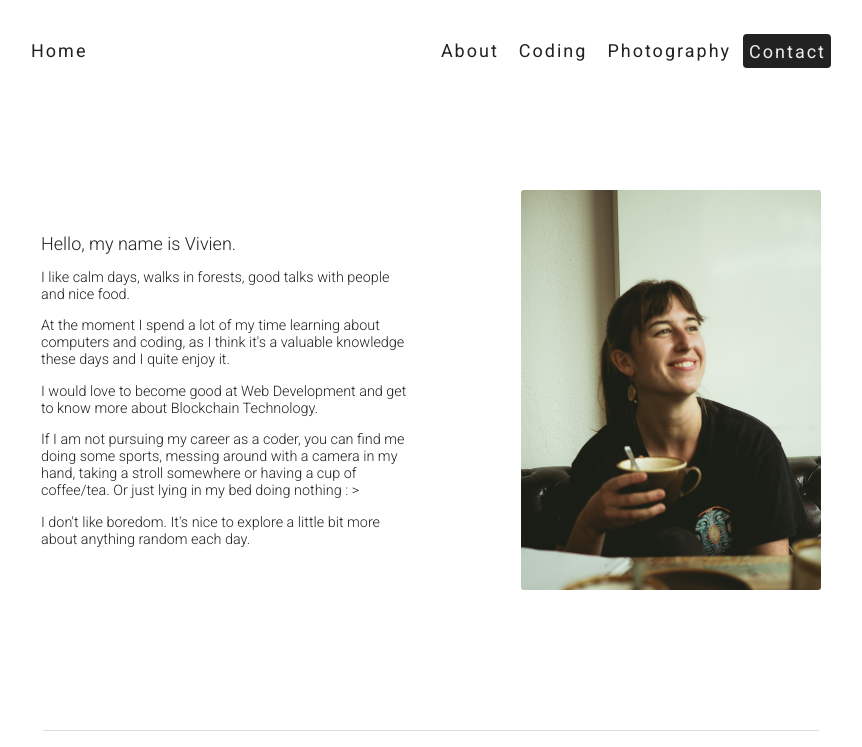
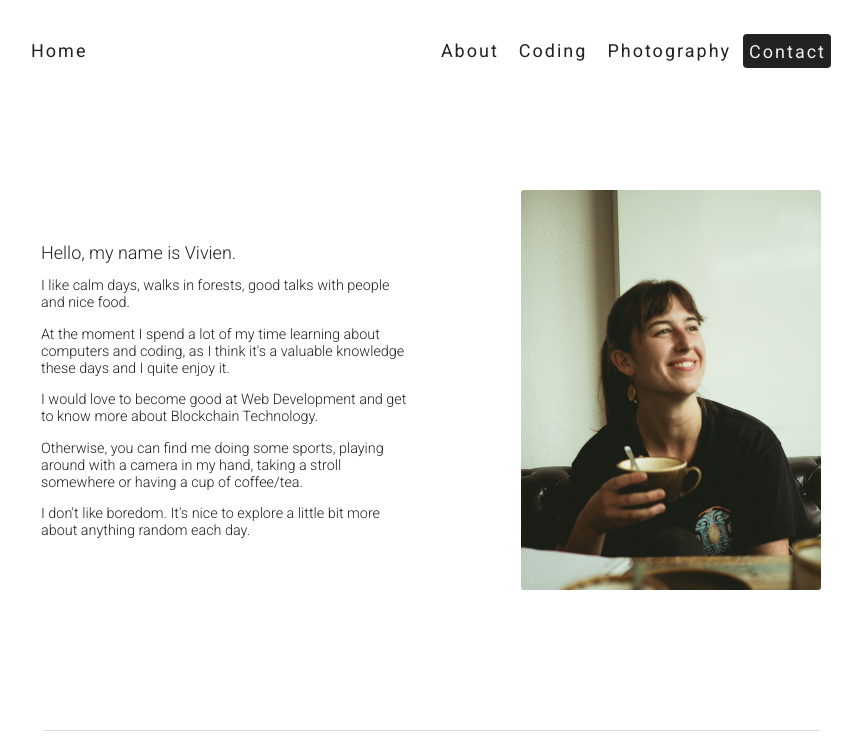
Before and after one commit to vivilenard/vivilenard.github.io, a plain HTML site: page docs/about.html in a window 1280 px wide. Shown: the top 747 px of the page, without its empty margins (209-1071 px from the left). Drawn offline with Linux system fonts and the light colour scheme; a web font is replaced by a local one.

Commit message:
Update about.html

```diff
--- a/docs/about.html
+++ b/docs/about.html
@@ -48,8 +48,7 @@
                 <p>I like calm days, walks in forests, good talks with people and nice food.</p>
                 <p>At the moment I spend a lot of my time learning about computers and coding, as I think it's a valuable knowledge these days and I quite enjoy it.</p>
                 <p>I would love to become good at Web Development and get to know more about Blockchain Technology.</p>
-                <p>If I am not pursuing my career as a coder, you can find me doing some sports, messing around with a camera in my hand, taking a stroll somewhere or having a cup of coffee/tea.
-                    Or just lying in my bed doing nothing : ></p>
+                <p>Otherwise, you can find me doing some sports, playing around with a camera in my hand, taking a stroll somewhere or having a cup of coffee/tea.</p>
                 <p>I don't like boredom. It's nice to explore a little bit more about anything random each day.</p>
             </article>
         </section>
```
